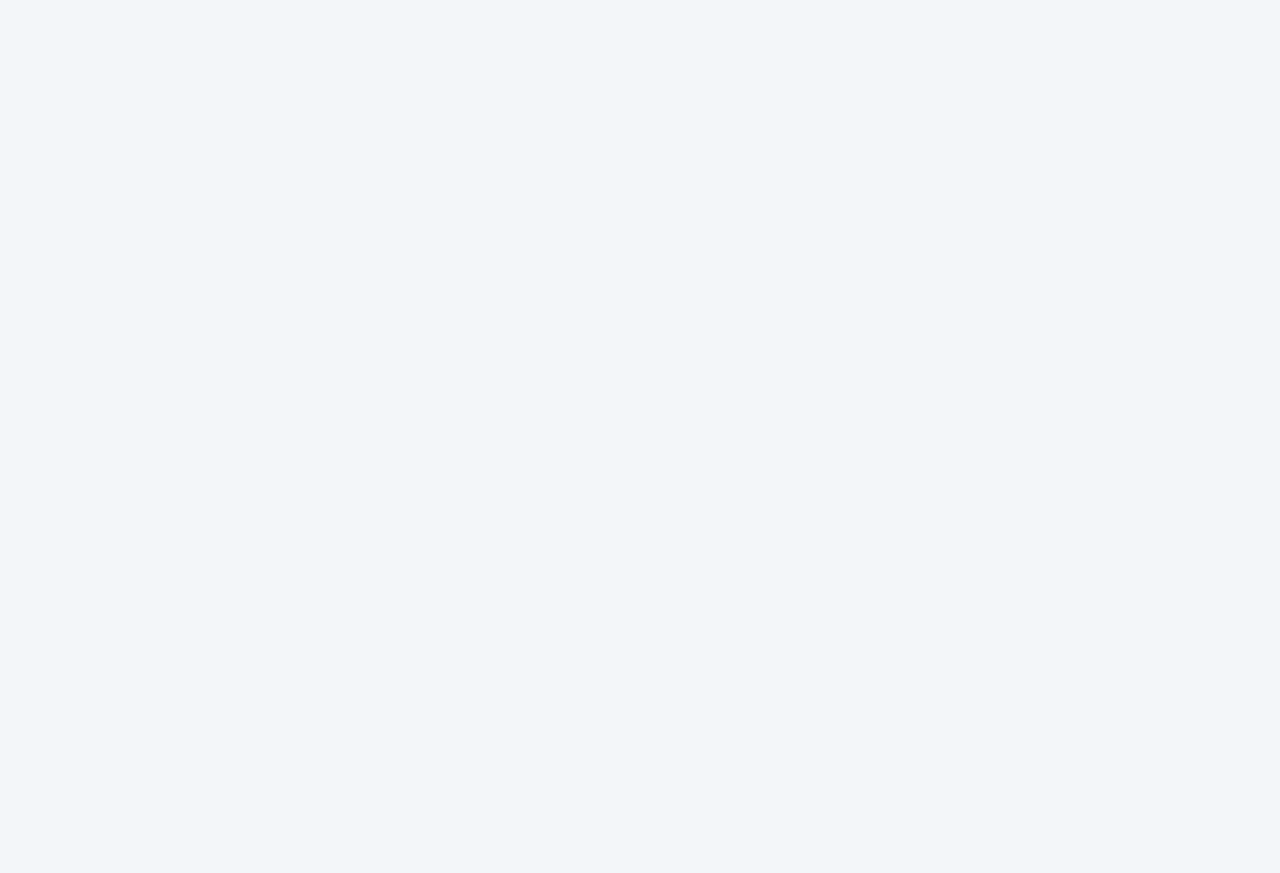
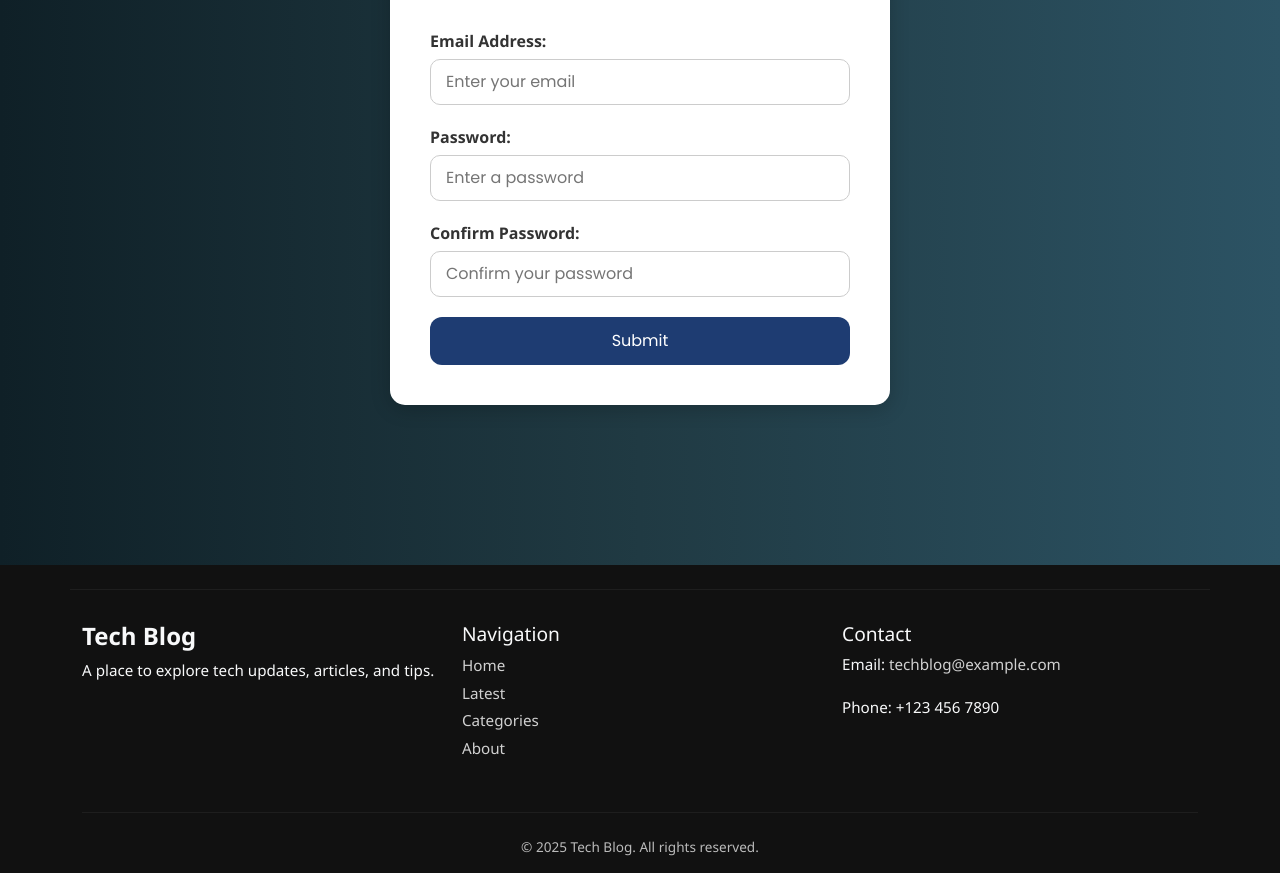
Before and after one commit to me32face/TechBlog, a React (Create React App) app in the folder techblog/: page /ForgotPassword in a window 1280 px wide. Shown: the part 300-1173 px from the top of the page. Before the commit the page ends 800 px from the top, so only its background shows below. Built offline with nearby package versions, Linux system fonts and the light colour scheme.

Commit message:
Techblog update

```diff
--- a/techblog/src/App.js
+++ b/techblog/src/App.js
@@ -8,7 +8,6 @@ import AdminLogin from './Components/ADMIN/AdminLogin';
 import UserLogin from './Components/USER/UserLogin';
 import Navbar from './Components/STATIC/Navbar';
 import Home from './Components/Common-Pages/Home';
-import Categories from './Components/STATIC/Categories';
 import UserRegistration from './Components/USER/UserRegistration';
 import ViewUsers from './Components/ADMIN/ViewUsers';
 import ForgotPassword from './Components/USER/ForgotPassword';
@@ -34,7 +33,6 @@ function App() {
           <Route path='/UserLogin' element={<UserLogin/>} />
           <Route path='/NavBar' element={<Navbar/>} />
           <Route path='/' element={<Home/>}/>
-          <Route path='/Categories' element={<Categories/>}/>
           <Route path='/User-Registration' element={<UserRegistration/>}/>
           <Route path='/ManageUsers' element={<ViewUsers/>}/>
           <Route path='/ForgotPassword' element={<ForgotPassword/>}/>
--- a/techblog/src/Assets/Styles/Footer.css
+++ b/techblog/src/Assets/Styles/Footer.css
@@ -1,8 +1,68 @@
-footer a:hover {
-    text-decoration: underline;
-    color: #ddd;
+.footer-section-main {
+  background-color: #1c1c1c;
+  color: #f8f9fa;
+  font-family: 'Segoe UI', Tahoma, Geneva, Verdana, sans-serif;
 }
 
-.hr-Bg-Editting{
-    background-color: rgba(255, 222, 173, 0) !important ;
+.footer-bg-dark {
+  background-color: #111;
 }
+
+.footer-divider {
+  border-top: 1px solid #444;
+}
+
+.footer-title {
+  font-size: 1.5rem;
+  font-weight: bold;
+  margin-bottom: 0.5rem;
+}
+
+.footer-subtitle {
+  font-size: 1.2rem;
+  font-weight: 500;
+  margin-bottom: 0.5rem;
+}
+
+.footer-description {
+  font-size: 0.95rem;
+  line-height: 1.5;
+}
+
+.footer-links {
+  padding-left: 0;
+}
+
+.footer-link {
+  color: #d1d1d1;
+  text-decoration: none;
+  font-size: 0.95rem;
+  display: inline-block;
+  margin-bottom: 0.25rem;
+}
+
+.footer-link:hover {
+  color: #ffffff;
+  text-decoration: underline;
+}
+
+.footer-contact {
+  font-size: 0.95rem;
+}
+
+.footer-copy {
+  font-size: 0.85rem;
+  color: #bbb;
+  padding-top: 0.5rem;
+}
+
+/* Responsive tweaks */
+@media (max-width: 768px) {
+  .footer-block {
+    text-align: center;
+  }
+
+  .footer-copy {
+    padding-bottom: 1rem;
+  }
+}
--- /dev/null
+++ b/techblog/src/Assets/Styles/ForgotPassword.css
@@ -0,0 +1,110 @@
+/* Background container */
+.forgot-bg-container {
+  background: linear-gradient(to right, #0f2027, #203a43, #2c5364);
+  min-height: 100vh;
+  display: flex;
+  justify-content: center;
+  align-items: center;
+  padding: 40px 20px;
+}
+
+/* Form container */
+.forgot-form-wrapper {
+  background-color: #ffffff;
+  padding: 40px;
+  border-radius: 15px;
+  max-width: 500px;
+  width: 100%;
+  box-shadow: 0 4px 20px rgba(0, 0, 0, 0.2);
+  animation: slideFadeIn 0.6s ease;
+}
+
+/* Title */
+.forgot-form-title {
+  font-size: 28px;
+  text-align: center;
+  font-weight: bold;
+  margin-bottom: 30px;
+  color: #1e3c72;
+}
+
+/* Each form group */
+.forgot-form-group {
+  margin-bottom: 20px;
+}
+
+/* Label */
+.forgot-form-label {
+  display: block;
+  margin-bottom: 6px;
+  font-weight: 600;
+  color: #333;
+}
+
+/* Input */
+.forgot-form-input {
+  width: 100%;
+  padding: 10px 15px;
+  border-radius: 10px;
+  border: 1px solid #ccc;
+  transition: border-color 0.3s;
+  font-size: 16px;
+}
+
+.forgot-form-input:focus {
+  border-color: #1e90ff;
+  outline: none;
+}
+
+/* Submit button */
+.forgot-form-submit {
+  width: 100%;
+  padding: 12px;
+  background-color: #1e3c72;
+  color: white;
+  font-size: 16px;
+  border: none;
+  border-radius: 12px;
+  cursor: pointer;
+  transition: background-color 0.3s;
+}
+
+.forgot-form-submit:hover {
+  background-color: #2952a3;
+}
+
+/* Animation */
+@keyframes slideFadeIn {
+  from {
+    opacity: 0;
+    transform: translateY(30px);
+  }
+  to {
+    opacity: 1;
+    transform: translateY(0);
+  }
+}
+
+/* Responsive Design */
+@media (max-width: 576px) {
+  .forgot-form-wrapper {
+    padding: 25px 20px;
+    border-radius: 10px;
+  }
+
+  .forgot-form-title {
+    font-size: 22px;
+    margin-bottom: 25px;
+  }
+
+  .forgot-form-input {
+    font-size: 15px;
+    padding: 9px 12px;
+  }
+
+  .forgot-form-submit {
+    font-size: 15px;
+    padding: 10px;
+    border-radius: 10px;
+  }
+}
--- a/techblog/src/Components/ADMIN/AdminLogin.jsx
+++ b/techblog/src/Components/ADMIN/AdminLogin.jsx
@@ -16,7 +16,7 @@ function AdminLogin() {
       title: 'Logged in ✅!',
       text: 'Welcome',
       icon: 'success',
-      timer: 1000,
+      timer: 500,
       timerProgressBar: true,
       showConfirmButton: false
     })
--- a/techblog/src/Components/Common-Pages/Home.jsx
+++ b/techblog/src/Components/Common-Pages/Home.jsx
@@ -1,6 +1,5 @@
 import React, { useEffect, useState } from "react";
 import Navbar from "../STATIC/Navbar";
-import Categories from "../STATIC/Categories";
 import "../../Assets/Styles/Home.css";
 import Footer from "../STATIC/Footer";
 import axios from "axios";
--- a/techblog/src/Components/Common-Pages/NewPost.jsx
+++ b/techblog/src/Components/Common-Pages/NewPost.jsx
@@ -16,7 +16,7 @@ function NewPost() {
       Swal.fire({
         icon: "warning",
         title: "Login Required",
-        text: "You must be logged in to access this page.",
+        text: "You must be a user and  logged in to access this page.",
       }).then(() => {
         navigate("/UserLogin");
       });
--- a/techblog/src/Components/STATIC/Footer.jsx
+++ b/techblog/src/Components/STATIC/Footer.jsx
@@ -1,51 +1,46 @@
-import React from 'react'
-import "../../Assets/Styles/Footer.css"
+import React from 'react';
+import "../../Assets/Styles/Footer.css";
 
 function Footer() {
   return (
-    <div>
+    <div className="footer-section-main">
+      <footer className="footer-bg-dark text-light pt-4 pb-3">
+        <div className="container">
+          <div className="row">
+            <hr className="footer-divider pb-3" />
 
-            <footer class="bg-dark text-light pt-4 pb-3">
-        <div class="container">
-            <div class="row">
-            <hr class="bg-secondary hr-Bg-Editting pb-3" />
-
-
-
-            <div class="col-md-4 mb-3">
-                <h5>Tech Blog</h5>
-                <p class="small">A place to explore tech updates, articles, and tips.</p>
+            <div className="col-md-4 mb-3 footer-block">
+              <h5 className="footer-title">Tech Blog</h5>
+              <p className="footer-description">
+                A place to explore tech updates, articles, and tips.
+              </p>
             </div>
 
-
-            <div class="col-md-4 mb-3">
-                <h6>Navigation</h6>
-                <ul class="list-unstyled">
-                <li><a href="/" class="text-light text-decoration-none">Home</a></li>
-                <li><a href="/latest" class="text-light text-decoration-none">Latest</a></li>
-                <li><a href="/categories" class="text-light text-decoration-none">Categories</a></li>
-                <li><a href="/about" class="text-light text-decoration-none">About</a></li>
-                </ul>
+            <div className="col-md-4 mb-3 footer-block">
+              <h6 className="footer-subtitle">Navigation</h6>
+              <ul className="list-unstyled footer-links">
+                <li><a href="/" className="footer-link">Home</a></li>
+                <li><a href="/latest" className="footer-link">Latest</a></li>
+                <li><a href="/categories" className="footer-link">Categories</a></li>
+                <li><a href="/about" className="footer-link">About</a></li>
+              </ul>
             </div>
 
+            <div className="col-md-4 mb-3 footer-block">
+              <h6 className="footer-subtitle">Contact</h6>
+              <p className="footer-contact">Email: <a href="mailto:techblog@example.com" className="footer-link">techblog@example.com</a></p>
+              <p className="footer-contact">Phone: +123 456 7890</p>
+            </div>
+          </div>
 
-            <div class="col-md-4 mb-3">
-                <h6>Contact</h6>
-                <p class="small mb-1">Email: <a href="mailto:techblog@example.com" class="text-light text-decoration-none">techblog@example.com</a>
-                </p>
-                <p class="small mb-0">Phone: +123 456 7890</p>
-            </div>
-
-            </div>
-            <hr class="bg-secondary" />
-            <div class="text-center small">
+          <hr className="footer-divider" />
+          <div className="text-center footer-copy">
             &copy; 2025 Tech Blog. All rights reserved.
-            </div>
+          </div>
         </div>
-        </footer>
-
+      </footer>
     </div>
-  )
+  );
 }
 
-export default Footer
+export default Footer;
--- a/techblog/src/Components/USER/ForgotPassword.jsx
+++ b/techblog/src/Components/USER/ForgotPassword.jsx
@@ -1,87 +1,115 @@
-import React, { useState } from 'react'
+import React, { useState } from 'react';
 import Navbar from '../STATIC/Navbar';
 import axios from 'axios';
+import Swal from 'sweetalert2';
+import { useNavigate } from 'react-router-dom';
+import '../../Assets/Styles/ForgotPassword.css';
+import Footer from '../STATIC/Footer';
+
 
 function ForgotPassword() {
-
-    const [formData,setFormData]=useState({
-        email:"",
-        password:"",
-        confirmPassword:""
+  const [formData, setFormData] = useState({
+    email: '',
+    password: '',
+    confirmPassword: ''
   });
 
-    const onValueChange=(e)=>{
+  const navigate = useNavigate();
+
+  const onValueChange = (e) => {
     setFormData({
-            ...formData,[e.target.name]:e.target.value
-        })
-    }
-    console.log(formData);
+      ...formData,
+      [e.target.name]: e.target.value
+    });
+  };
 
-    const SubmitForm=(e)=>{
+  const SubmitForm = (e) => {
     e.preventDefault();
 
-        if(formData.password.length<6){
-            alert("The password should contain at least 6 letters");
+    if (formData.password.length < 6) {
+      Swal.fire({
+        icon: 'warning',
+        title: 'Password too short',
+        text: 'The password should contain at least 6 characters.'
+      });
       return;
     }
 
-        if(formData.password!==formData.confirmPassword){
-            alert("Recheck the password. The password and the confirm password should be the same.")
+    if (formData.password !== formData.confirmPassword) {
+      Swal.fire({
+        icon: 'error',
+        title: 'Password Mismatch',
+        text: 'Password and Confirm Password must match.'
+      });
       return;
     }
 
-        // if(formData.password===formData.confirmPassword){
-        //     alert("Password Updated successfully")
-        //     return;
-        // }
+    axios
+      .post('http://localhost:3003/TechBlog/ForgotPassword', formData)
+      .then((res) => {
+        if (res.data.status === 200) {
+          Swal.fire({
+            icon: 'success',
+            title: 'Password Reset Successful',
+            text: 'You will be redirected to login.'
+          }).then(() => {
+            // Clear local storage items if any
+            localStorage.removeItem('isUserLoggedIn');
+            localStorage.removeItem('userId');
 
-        axios
-        .post('http://localhost:3003/TechBlog/ForgotPassword',formData)
-        .then((res)=>{
-            console.log(res);
-
-            if(res.data.status===200){
-                alert(`Password updated successfully`)
+            navigate('/UserLogin');
+          });
+        } else if (res.data.status === 400) {
+          Swal.fire({
+            icon: 'error',
+            title: 'Email Not Registered',
+            text: 'The email provided is not registered.'
+          });
+        } else {
+          Swal.fire({
+            icon: 'error',
+            title: 'Server Error',
+            text: 'Something went wrong. Please contact admin.'
+          });
         }
-            else if(res.data.status===400){
-                alert(`! Email id not registered !`)
-            }
-            else if(res.data.status===404){
-                alert(`Un usual error. Contact admin`)
-            }
-
       })
-    }
-
+      .catch((err) => {
+        console.error(err);
+        Swal.fire({
+          icon: 'error',
+          title: 'Network Error',
+          text: 'Could not connect to the server.'
+        });
+      });
+    };
 
     return (
     <div>
         <Navbar/>
-        <div className="form-background">
-            <div className="Reg-Form-Main">
-                <h2 className="form-title">Reset Password</h2>
-                <form>
-
-                <div className="form-group">
-                    <label className='userRegistrationlabel' htmlFor="email">Email Address:</label>
-                    <input className='userRegistrationinput' type="email" id="email" name="email" value={formData.email} onChange={onValueChange} placeholder="Enter your email" required/>
+        <div className="forgot-bg-container">
+            <div className="forgot-form-wrapper">
+                <h2 className="forgot-form-title">Reset Password</h2>
+                <form onSubmit={SubmitForm}>
+                <div className="forgot-form-group">
+                    <label className="forgot-form-label" htmlFor="email">Email Address:</label>
+                    <input className="forgot-form-input" type="email" id="email" name="email" value={formData.email} onChange={onValueChange} placeholder="Enter your email" required />
                 </div>
 
-                <div className="form-group">
-                    <label className='userRegistrationlabel' htmlFor="password">Password:</label>
-                    <input className='userRegistrationinput' type="password" id="password" name="password" value={formData.password} onChange={onValueChange} placeholder="Enter a password" required/>
+                <div className="forgot-form-group">
+                    <label className="forgot-form-label" htmlFor="password">Password:</label>
+                    <input className="forgot-form-input" type="password" id="password" name="password" value={formData.password} onChange={onValueChange} placeholder="Enter a password" required />
                 </div>
 
-                <div className="form-group">
-                    <label className='userRegistrationlabel' htmlFor="confirmPassword">Confirm Password:</label>
-                    <input className='userRegistrationinput' type="password" id="confirmPassword" name="confirmPassword" value={formData.confirmPassword} onChange={onValueChange} placeholder="Confirm your password" required/>
+                <div className="forgot-form-group">
+                    <label className="forgot-form-label" htmlFor="confirmPassword">Confirm Password:</label>
+                    <input className="forgot-form-input" type="password" id="confirmPassword" name="confirmPassword" value={formData.confirmPassword} onChange={onValueChange} placeholder="Confirm your password" required />
                 </div>
 
-                <button onClick={SubmitForm} type="submit">Submit</button>
-
+                <button type="submit" className="forgot-form-submit">Submit</button>
                 </form>
             </div>
         </div>
+        <Footer/>
     </div>
     )
 }
--- a/techblog/src/Components/USER/UserProfile.jsx
+++ b/techblog/src/Components/USER/UserProfile.jsx
@@ -249,6 +249,9 @@ function UserProfile() {
                 >
                   Edit Profile
                 </button>
+                <a href="/ForgotPassword">
+                  <button className="btn btn-primary m-2">Forgot Password</button>
+                </a>
               </div>
             </div>
           </div>
```
Also changed, not shown: techblog/src/Assets/Styles/Categories.css (deleted, +0 -19 lines), techblog/src/Components/STATIC/Categories.jsx (deleted, +0 -50 lines), 1 other file (tests, documents, lock files or other folders). Lines whose indentation alone changed are shown as unchanged.
